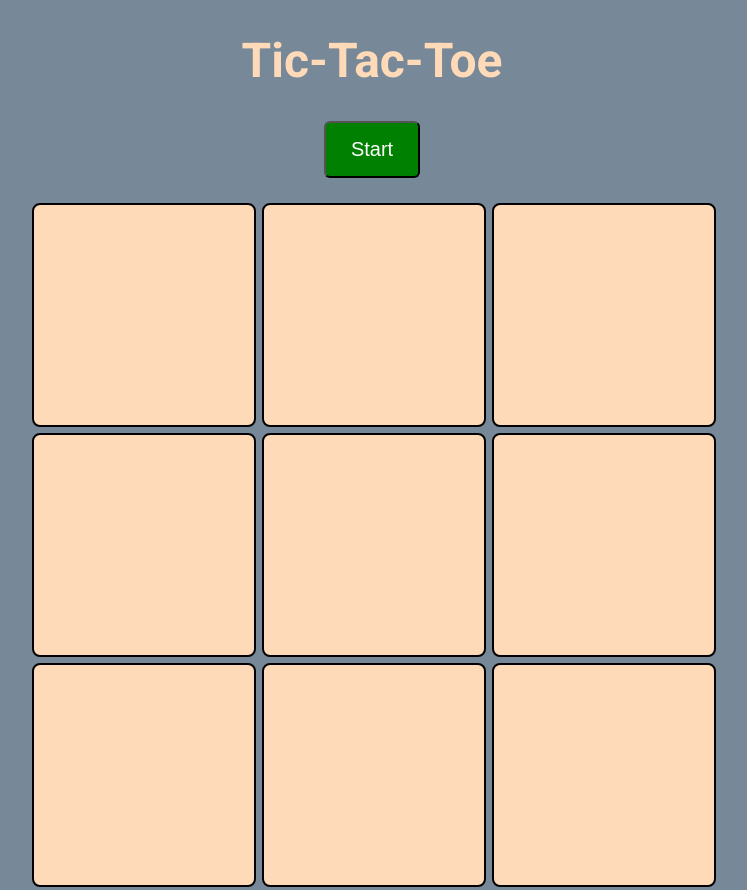
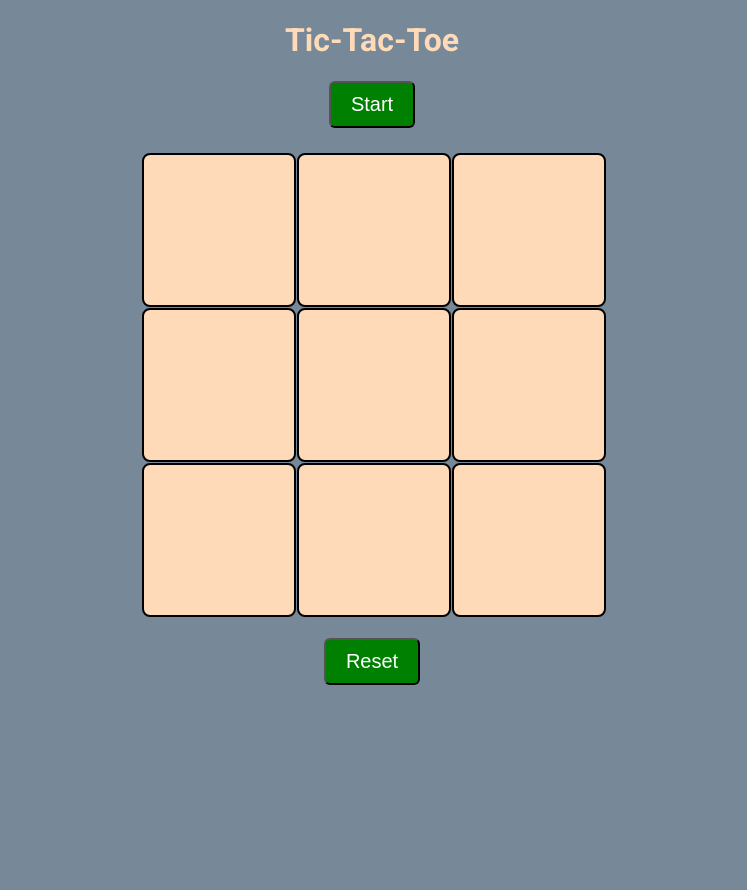
Before and after one commit to SimpleNX/tic-tac-toe, a plain HTML site: page index.html in a window 1280 px wide. Shown: the top 890 px of the page, without its empty margins (268-1015 px from the left). After the commit the page ends 800 px from the top, so only its background shows below. Drawn offline with Linux system fonts and the light colour scheme.

Commit message:
Edit index.html, style.css to change sizes

```diff
--- a/index.html
+++ b/index.html
@@ -11,7 +11,7 @@
 </head>
 <body>
     <div id="container">
-        <h1 style="font-size: 3rem; color : peachpuff;">Tic-Tac-Toe</h1>
+        <h1 style="font-size: 2rem; color : peachpuff;">Tic-Tac-Toe</h1>
         <div id="forms">
             <button id="start">
                 Start
--- a/style.css
+++ b/style.css
@@ -14,9 +14,9 @@ body{
 
 #ticbox{
     display: grid;
-    grid-template-columns: repeat(3, 220px);
-    grid-template-rows: repeat(3, 220px);
-    gap : 10px;
+    grid-template-columns: repeat(3, 150px);
+    grid-template-rows: repeat(3, 150px);
+    gap : 5px;
 }
 
 .box{
@@ -63,6 +63,6 @@ button{
     background-color: green;
     color : white;
     border-radius: 6px;
-    padding : 15px 25px;
+    padding : 10px 20px;
     font-size: 20px;
 }
```
